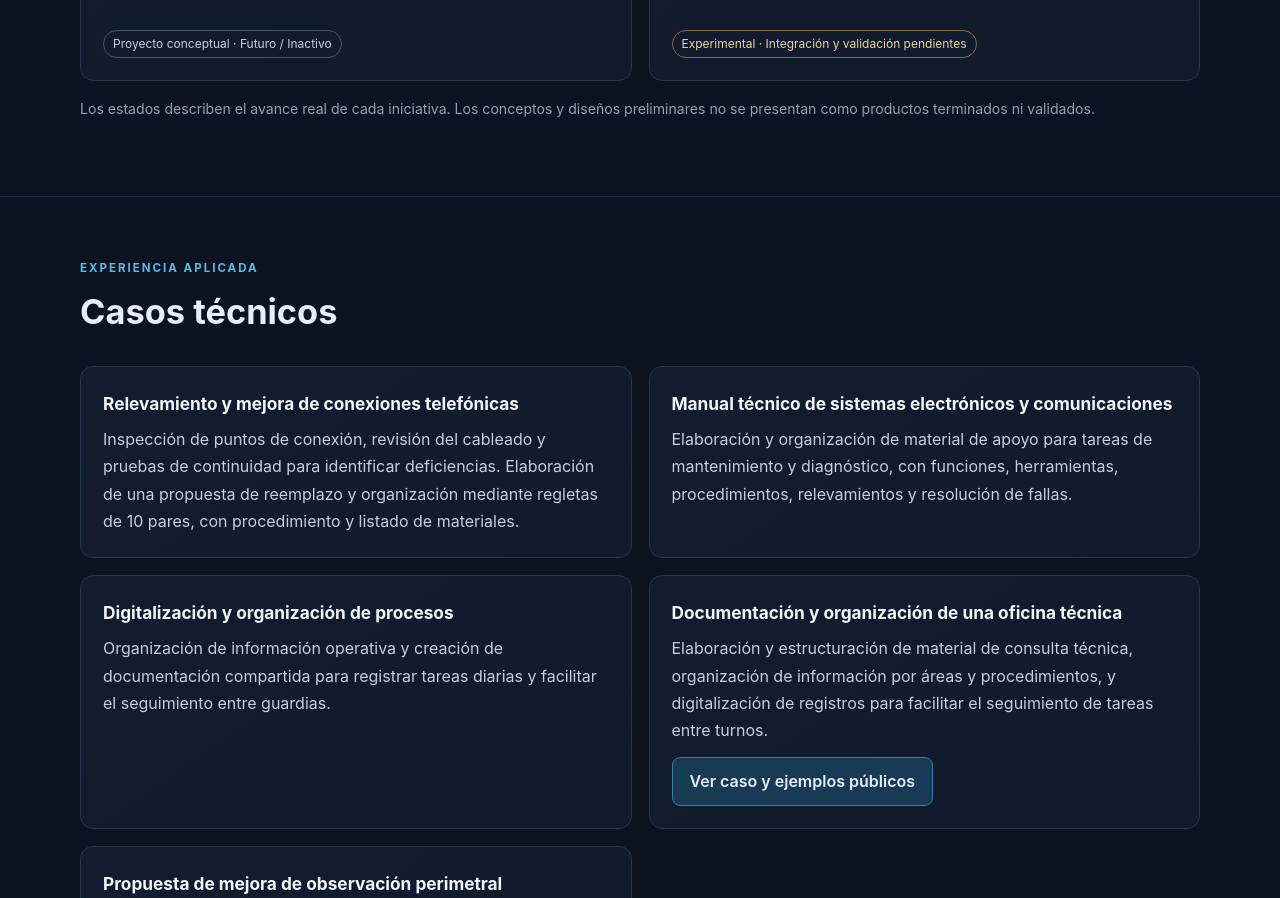
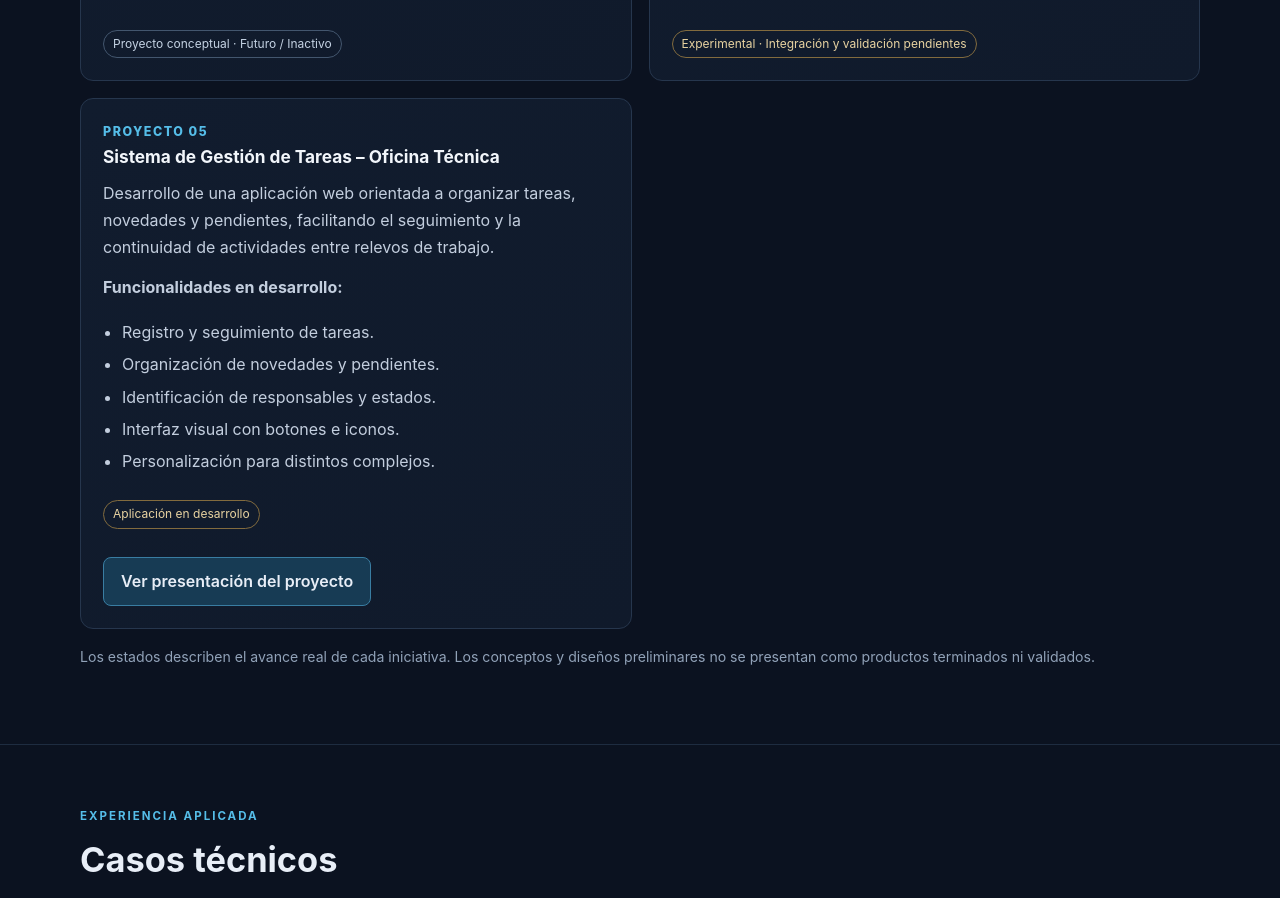
Before and after one commit to ematal210685-creator/ematal210685-creator.github.io, a plain HTML site: page index.html in a window 1280 px wide. Shown: the part 5123-6021 px from the top of the page. Drawn offline with Linux system fonts and the light colour scheme.

Commit message:
Add new project card for task management system

```diff
--- a/index.html
+++ b/index.html
@@ -344,6 +344,44 @@
             <p>La arquitectura conceptual contempla ESP32-C3, MAX30102, MPU6050, sensor GSR/EDA, botón, LED RGB y vibrador. El registro de episodios y la comparación antes/después forman parte del mismo proyecto.</p>
             <div class="bottom"><span class="status progress">Experimental · Integración y validación pendientes</span></div>
           </article>
+
+<article class="card project-card">
+  <div class="project-number">PROYECTO 05</div>
+
+  <h3>Sistema de Gestión de Tareas
+      – Oficina Técnica</h3>
+
+  <p>
+    Desarrollo de una aplicación web orientada a
+    organizar tareas, novedades y pendientes,
+    facilitando el seguimiento y la continuidad
+    de actividades entre relevos de trabajo.
+  </p>
+
+  <p><strong>Funcionalidades en desarrollo:</strong></p>
+
+  <ul>
+    <li>Registro y seguimiento de tareas.</li>
+    <li>Organización de novedades y pendientes.</li>
+    <li>Identificación de responsables y estados.</li>
+    <li>Interfaz visual con botones e iconos.</li>
+    <li>Personalización para distintos complejos.</li>
+  </ul>
+
+  <div class="bottom">
+    <span class="status progress">
+      Aplicación en desarrollo
+    </span>
+  </div>
+
+  <div class="actions">
+    <a class="button primary"
+       href="proyectos/oficina-tecnica.html">
+       Ver presentación del proyecto
+    </a>
+  </div>
+</article>
+
         </div>
         <p class="note" style="margin-top:16px">Los estados describen el avance real de cada iniciativa. Los conceptos y diseños preliminares no se presentan como productos terminados ni validados.</p>
       </div>
```
